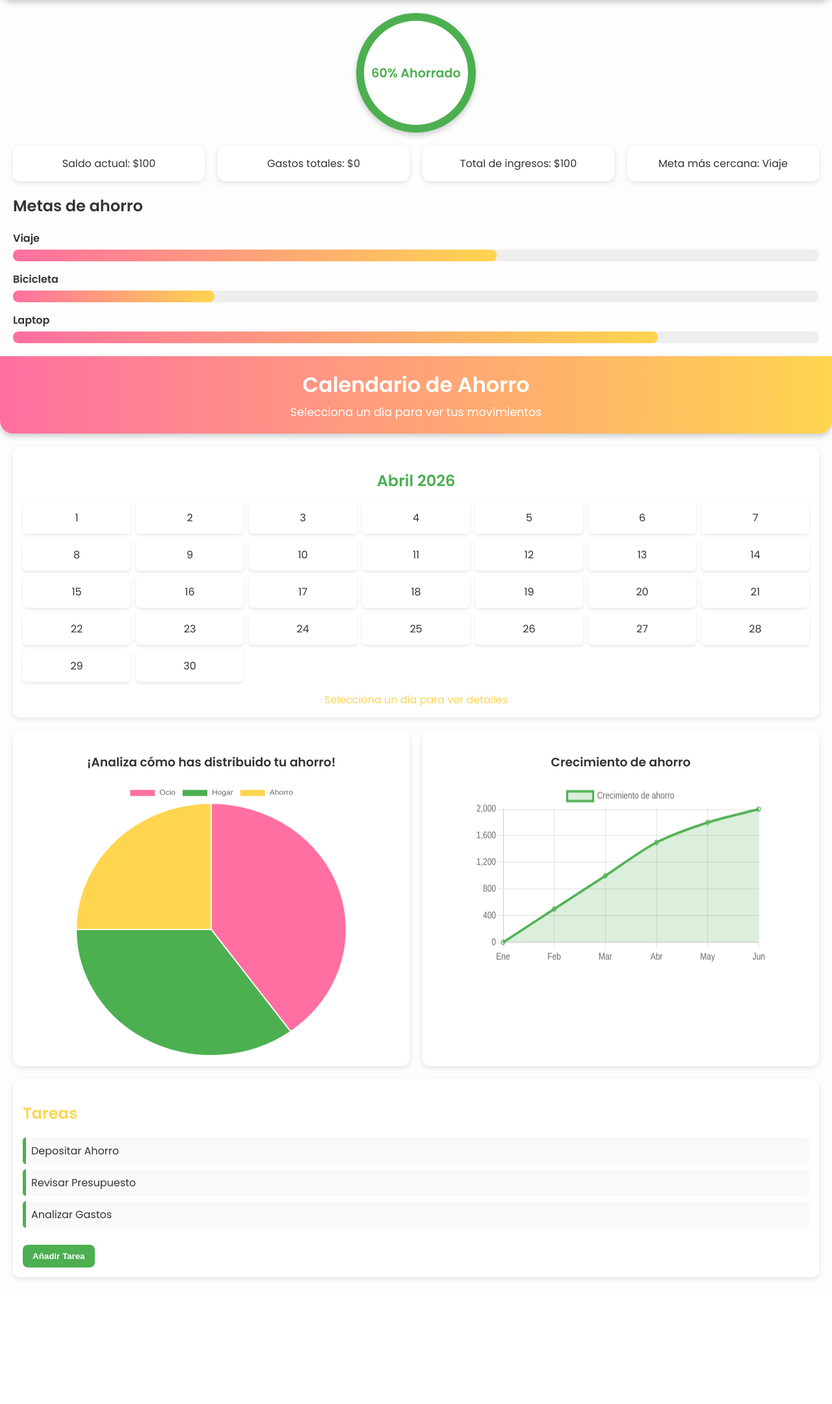
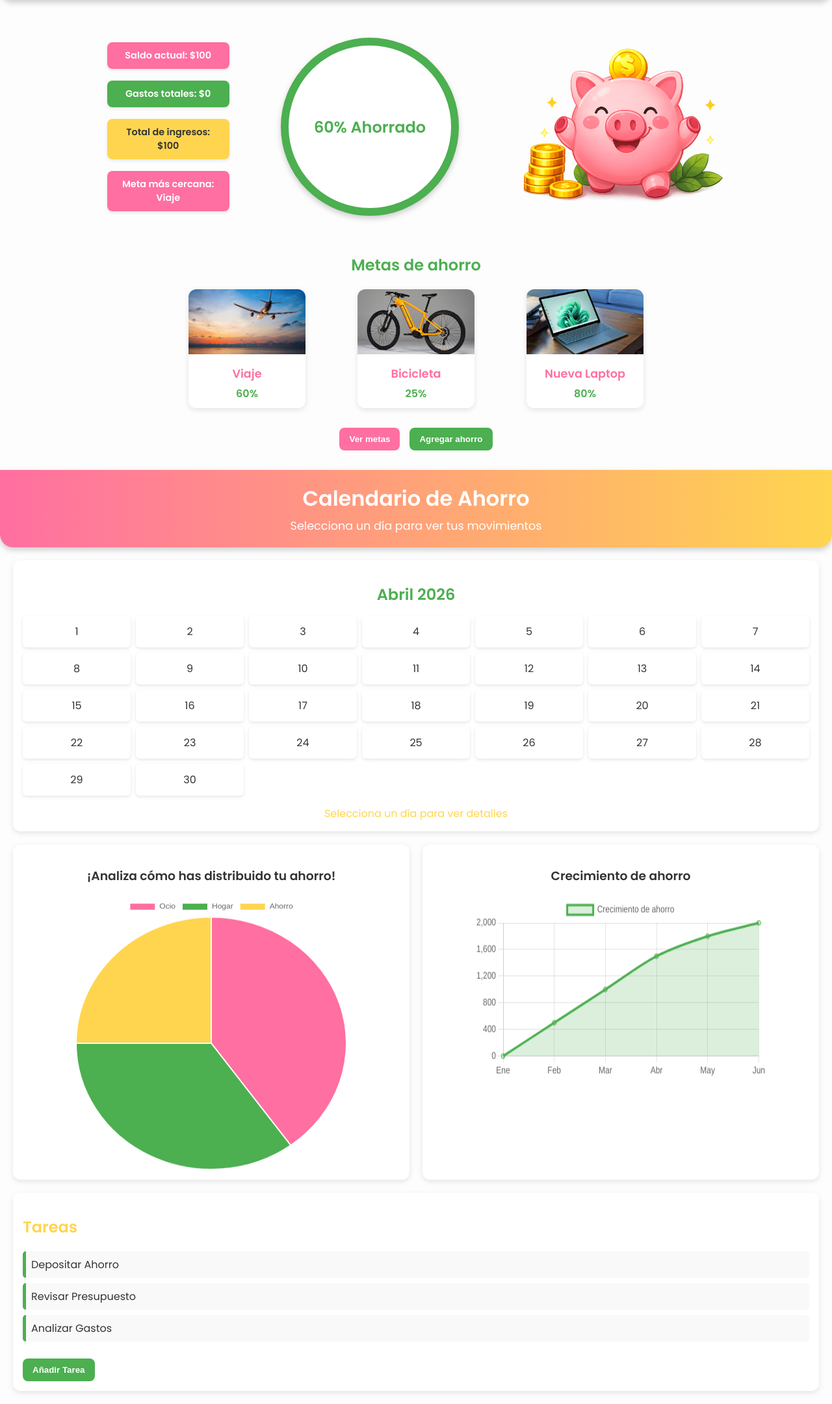
Before and after one commit to TeamCoink/Coink, a PHP site: page /dashboard.html in a window 1280 px wide. Shown: the part 119-2279 px from the top of the page at 65% size. Before the commit the page ends 2088 px from the top, so only its background shows below. Run offline with PHP 8.4, Linux system fonts and the light colour scheme.

Commit message:
Dashboard update

```diff
--- a/dashboard.html
+++ b/dashboard.html
@@ -12,37 +12,72 @@
     <p>¡Vamos a alcanzar tus metas!</p>
   </header>
 
-  <!-- Indicador circular -->
-  <div class="circular">
+
+  <!-- KPIs -->
+<section class="resumen">
+  <!-- Columna izquierda -->
+  <div class="resumen-izq">
+    <div class="resumen-card rosa">Saldo actual: $100</div>
+    <div class="resumen-card verde">Gastos totales: $0</div>
+    <div class="resumen-card amarillo">Total de ingresos: $100</div>
+    <div class="resumen-card rosa">Meta más cercana: Viaje</div>
+  </div>
+
+  <!-- Centro con círculo -->
+  <div class="resumen-centro">
     <div class="circle">
       <span>60% Ahorrado</span>
     </div>
   </div>
 
-  <!-- KPIs -->
-  <section class="kpis">
-    <div class="card" id="saldo">Saldo actual: $100</div>
-    <div class="card" id="gastos">Gastos totales: $0</div>
-    <div class="card" id="ingresos">Total de ingresos: $100</div>
-    <div class="card" id="meta-cercana">Meta más cercana: Viaje</div>
-  </section>
+  <!-- Derecha con cerdito -->
+  <div class="resumen-der">
+    <img src="img/oink.png" alt="Cerdito ahorro" class="cerdito">
+  </div>
+</section>
+
+
+
 
   <!-- Metas -->
-  <section class="metas">
-    <h2>Metas de ahorro</h2>
-    <div class="meta">
-      <label>Viaje</label>
-      <div class="progress"><div style="width:60%"></div></div>
+<section class="metas">
+  <h2>Metas de ahorro</h2>
+  <div class="metas-grid">
+    <!-- Card Viaje -->
+    <div class="meta-card">
+      <img src="img/viaje.jpg" alt="Viaje">
+      <div class="meta-info">
+        <h3>Viaje</h3>
+        <p>60%</p>
+      </div>
     </div>
-    <div class="meta">
-      <label>Bicicleta</label>
-      <div class="progress"><div style="width:25%"></div></div>
+
+    <!-- Card Bicicleta -->
+    <div class="meta-card">
+      <img src="img/bici.jpg" alt="Bicicleta">
+      <div class="meta-info">
+        <h3>Bicicleta</h3>
+        <p>25%</p>
+      </div>
     </div>
-    <div class="meta">
-      <label>Laptop</label>
-      <div class="progress"><div style="width:80%"></div></div>
+
+    <!-- Card Laptop -->
+    <div class="meta-card">
+      <img src="img/laptop.jpg" alt="Laptop">
+      <div class="meta-info">
+        <h3>Nueva Laptop</h3>
+        <p>80%</p>
+      </div>
     </div>
-  </section>
+  </div>
+
+  <!-- Botones debajo de las cards -->
+  <div class="metas-botones">
+    <button class="btn rosa">Ver metas</button>
+    <button class="btn verde">Agregar ahorro</button>
+  </div>
+</section>
+
 
 
   <header>
--- a/style/dashboard.css
+++ b/style/dashboard.css
@@ -4,13 +4,13 @@
 body {
   font-family: 'Poppins', sans-serif;
   margin: 0;
-  background: #FFF2EB;
+  background: #ffede4;
   color: #333;
 }
 
 /* Encabezado con gradiente rosa-amarillo */
 header {
-  background: linear-gradient(90deg, #ff6fa1, #ffd54f);
+  background: linear-gradient(90deg, #ff6fa1, #4caf50);
   color: white;
   text-align: center;
   padding: 25px;
@@ -29,37 +29,88 @@ header p {
   font-size: 1.1em;
 }
 
-/* Indicador circular */
-.circular {
+
+/* Contenedor principal */
+.resumen {
+  display: flex;
+  justify-content: space-around; /* separa columnas de forma equilibrada */
+  align-items: center;
+  margin: 40px auto;
+  max-width: 1000px;
+}
+
+/* Columna izquierda */
+.resumen-izq {
+  display: flex;
+  flex-direction: column;
+  gap: 18px;                 /* más espacio entre cards */
+  align-items: flex-start;
+}
+
+.resumen-card {
+  padding: 10px 14px;
+  border-radius: 8px;
+  color: white;
+  font-weight: 600;
+  text-align: center;
+  box-shadow: 0 2px 5px rgba(0,0,0,0.1);
+  font-size: 0.9em;
+  width: 160px;              /* un poco más ancho para balance */
+}
+
+/* Colores personalizados */
+.rosa {
+  background: #ff6fa1;
+}
+.verde {
+  background: #4caf50;
+}
+.amarillo {
+  background: #ffd54f;
+  color: #333;
+}
+
+/* Centro con círculo */
+.resumen-centro {
   display: flex;
   justify-content: center;
-  margin: 20px;
+  align-items: center;
+  margin: 0 30px;            /* espacio lateral extra */
 }
+
 .circle {
-  width: 160px;
-  height: 160px;
+  width: 250px;
+  height: 250px;
   border-radius: 50%;
-  border: 12px solid #4caf50; /* verde */
+  border: 12px solid #4caf50;
   display: flex;
   align-items: center;
   justify-content: center;
   font-weight: bold;
   background: #fff;
   color: #4caf50;
-  font-size: 1.2em;
+  font-size: 1.5em;
   box-shadow: 0 4px 10px rgba(0,0,0,0.2);
 }
 
-/* KPIs */
-.kpis {
+/* Derecha con cerdito */
+.resumen-der {
   display: flex;
-  gap: 20px;
-  margin: 20px;
+  justify-content: center;
+  align-items: center;
 }
+
+.cerdito {
+  width: 310px;              /* tamaño equilibrado */
+  height: auto;
+  margin-left: 20px;         /* separación del círculo */
+}
+
+
 .card {
   flex: 1;
   background: #fff;
-  padding: 15px;
+  padding: 50px;
   border-radius: 12px;
   box-shadow: 0 3px 8px rgba(0,0,0,0.1);
   font-weight: 500;
@@ -68,26 +119,89 @@ header p {
 
 /* Metas con barras de progreso */
 .metas {
-  margin: 20px;
+  margin: 30px auto;
+  text-align: center; /* centra el título */
 }
-.meta {
-  margin-bottom: 15px;
+
+.metas h2 {
+  margin-bottom: 20px;
+  color: #4caf50;
+  font-weight: 600;
 }
-.meta label {
+
+.metas-grid {
+  display: flex;
+  gap: 80px;
+  justify-content: center;
+  margin-bottom: 20px;
+}
+
+.meta-card {
+  background: #fff;
+  border-radius: 12px;
+  box-shadow: 0 3px 8px rgba(0,0,0,0.1);
+  overflow: hidden;
+  width: 180px;
+  text-align: center;
+  transition: 0.3s;
+  cursor: pointer;
+}
+
+.meta-card:hover {
+  transform: scale(1.05);
+}
+
+.meta-card img {
+  width: 100%;
+  height: 100px;
+  object-fit: cover;
+}
+
+.meta-info {
+  padding: 10px;
+}
+
+.meta-info h3 {
+  margin: 0;
+  font-size: 1.1em;
+  color: #ff6fa1;
+}
+
+.meta-info p {
+  margin: 5px 0 0;
+  font-weight: bold;
+  color: #4caf50;
+}
+
+/* Botones */
+.metas-botones {
+  display: flex;
+  justify-content: center;
+  gap: 15px; /* separación entre botones */
+}
+
+.btn {
+  padding: 10px 18px;
+  border: none;
+  border-radius: 8px;
   font-weight: 600;
-  display: block;
-  margin-bottom: 5px;
+  cursor: pointer;
+  transition: 0.3s;
+  color: white;
 }
-.progress {
-  background: #eee;
-  border-radius: 8px;
-  height: 18px;
-  overflow: hidden;
+
+.btn.rosa {
+  background: #ff6fa1;
 }
-.progress div {
-  height: 100%;
-  border-radius: 8px;
-  background: linear-gradient(90deg, #ff6fa1, #ffd54f);
+.btn.rosa:hover {
+  background: #e05585;
+}
+
+.btn.verde {
+  background: #4caf50;
+}
+.btn.verde:hover {
+  background: #3d8b40;
 }
 
 /* Calendario */
```
Also changed, not shown: img/bici.jpg (added), img/coink.png (added), img/laptop.jpg (added), img/oink.png (added), img/viaje.jpg (added).
